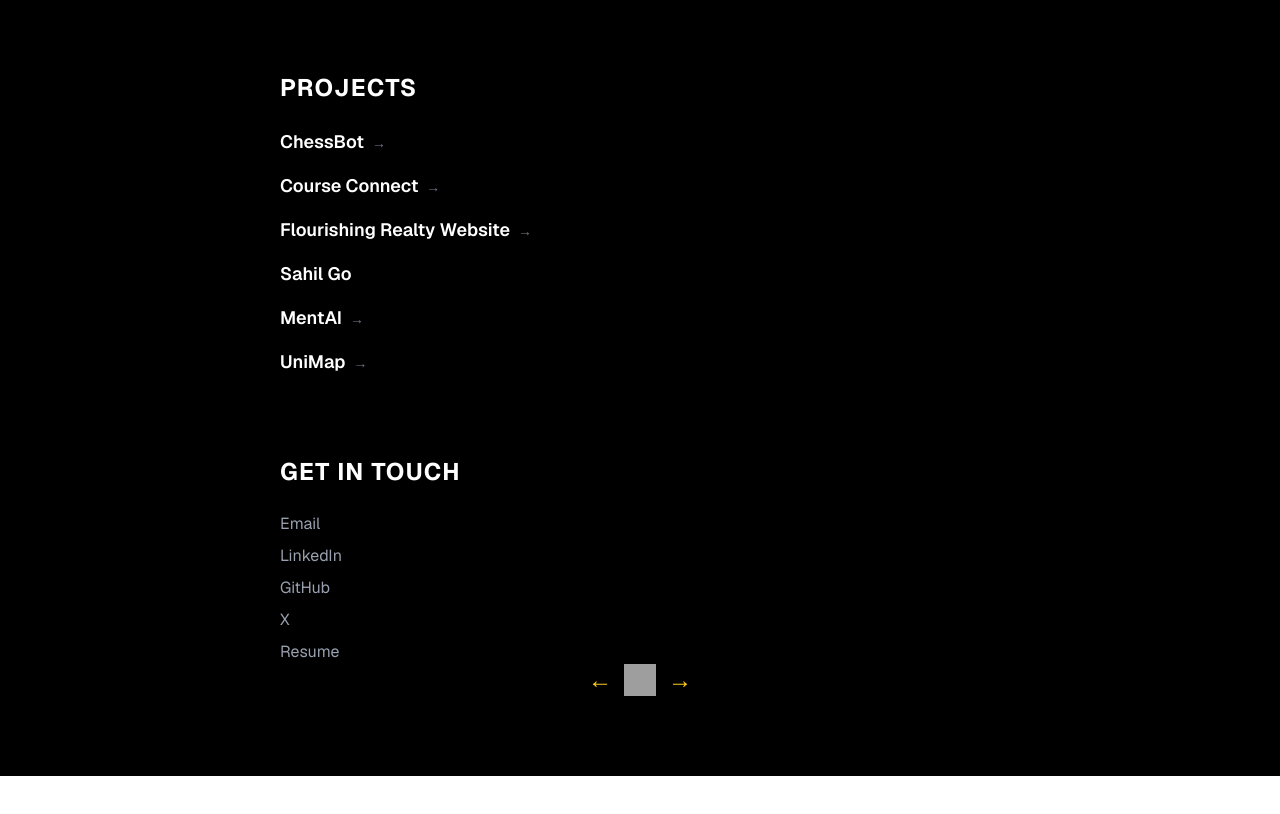
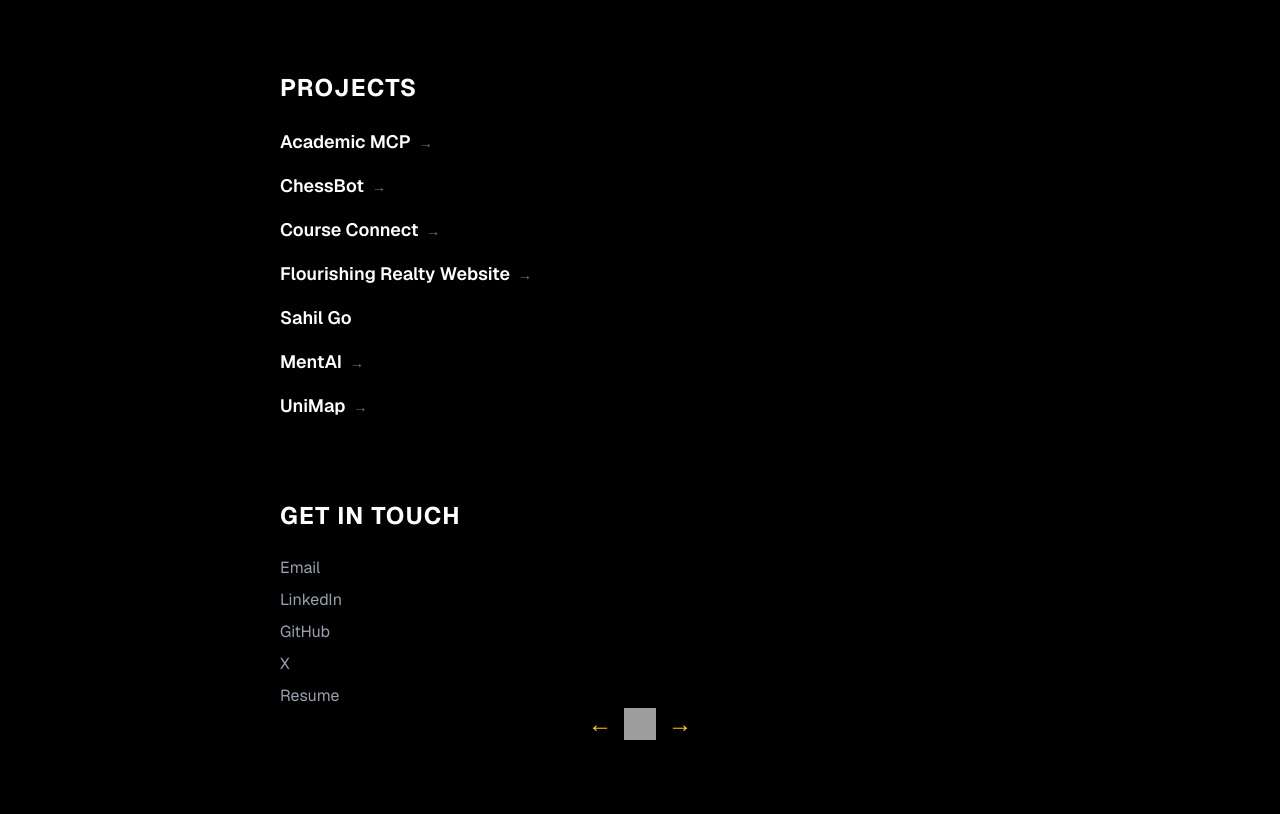
Before and after one commit to hamzakammar/hamzakammar, a Next.js app: page / in a window 1280 px wide. Shown: the part 880-1694 px from the top of the page. Before the commit the page ends 1656 px from the top, so only its background shows below. Built offline with nearby package versions, Linux system fonts and the light colour scheme; grey boxes are pictures that could not be loaded.

Commit message:
acadmeic mcp added

```diff
--- a/src/app/page.tsx
+++ b/src/app/page.tsx
@@ -55,6 +55,11 @@ const experiences = [
 ];
 
 const projects = [
+  {
+    title: 'Academic MCP',
+    date: 'January 2026',
+    link: 'https://github.com/hamzakammar/mcp-workspace',
+  },
   {
     title: 'ChessBot',
     date: 'November 2025',
```
